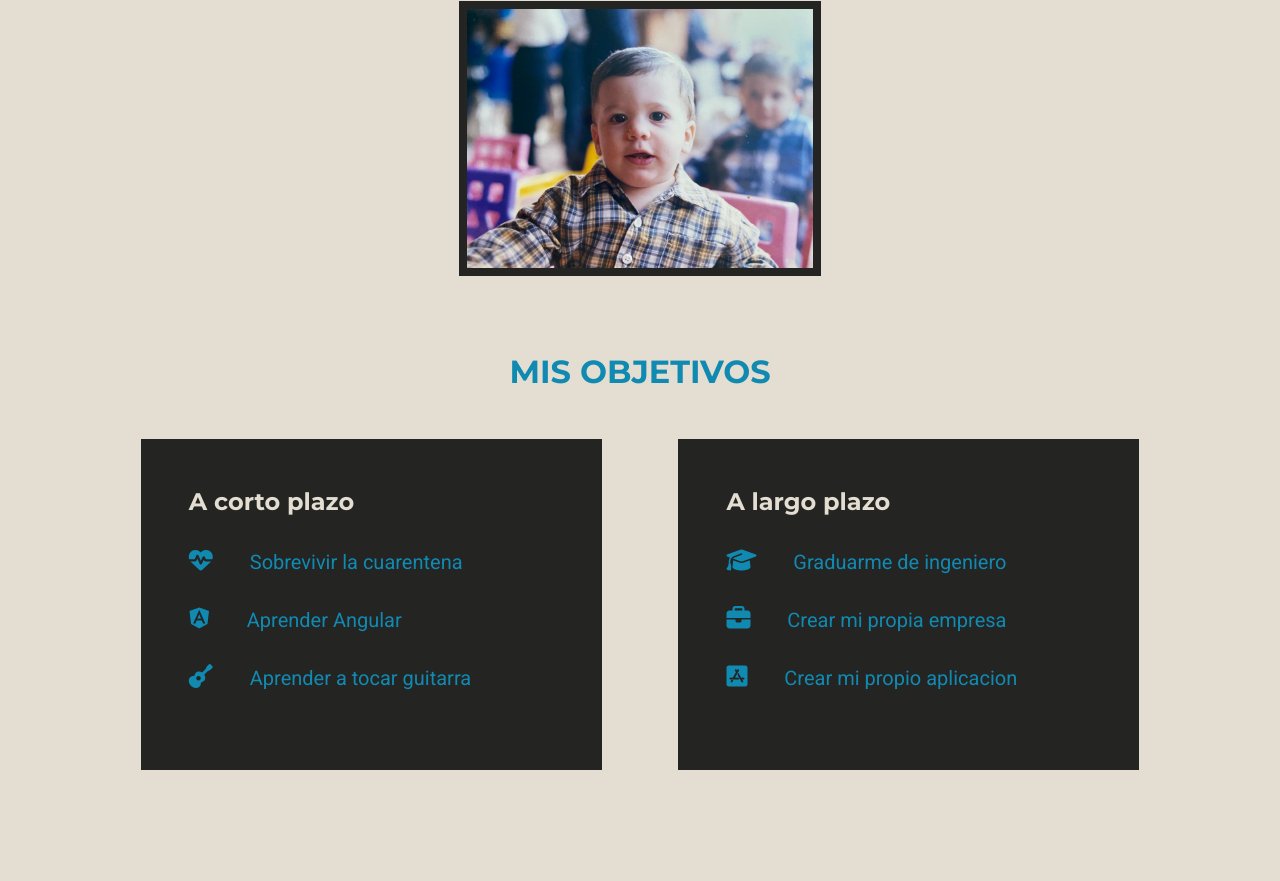
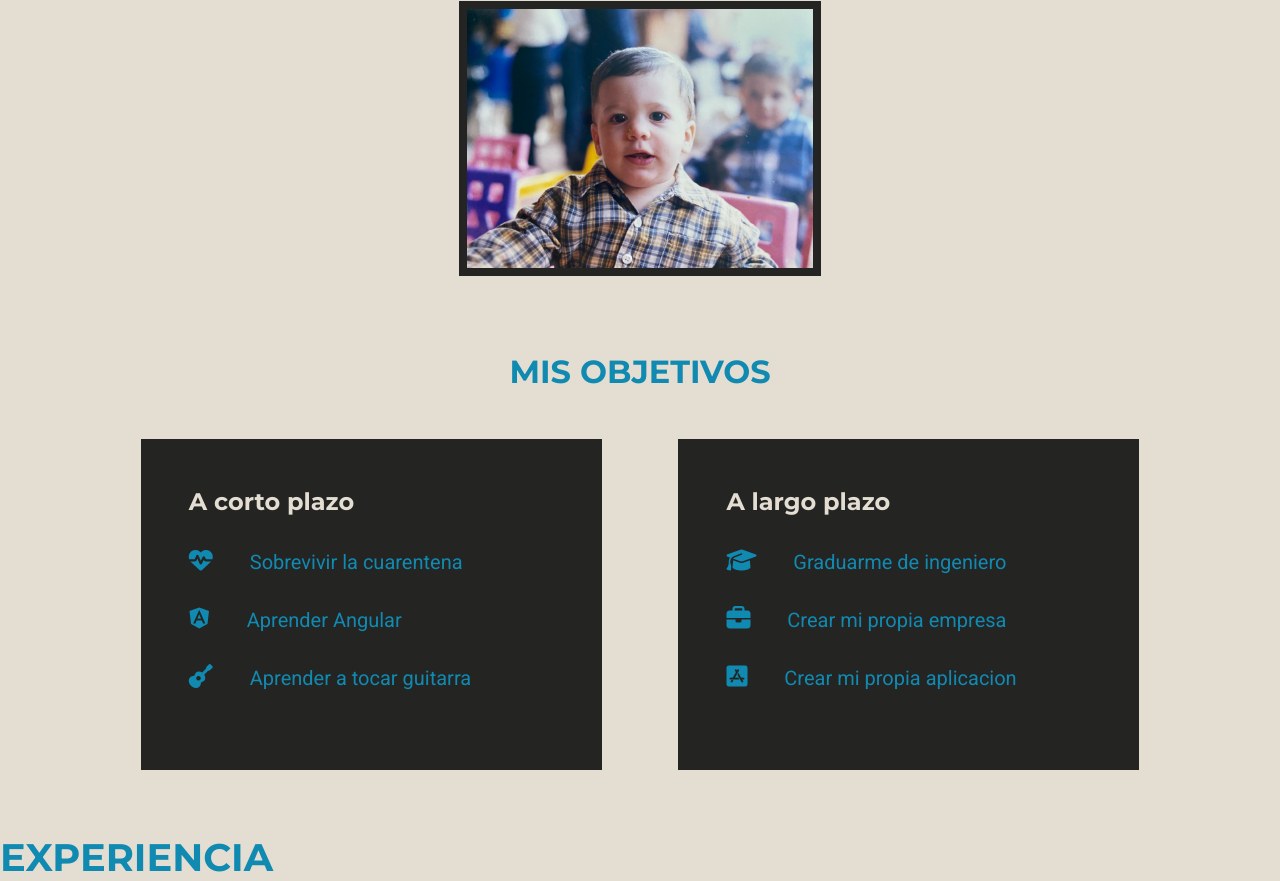
Before and after one commit to nbolinaga/portafolio, a plain HTML site: page index.html in a window 1280 px wide. Shown: the part 1133-2014 px from the top of the page. Before the commit the page ends 1967 px from the top, so only its background shows below. Drawn offline with Linux system fonts and the light colour scheme.

Commit message:
custom scrollbar

```diff
--- a/index.html
+++ b/index.html
@@ -18,7 +18,7 @@
                 <img src="./assets/logo.svg" alt="logo" id="nav-logo">
                 <li class="nav-item"><a href="#hero">INICIO</a></li>
                 <li class="nav-item"><a href="#about">ACERCA DE MI</a></li>
-                <li class="nav-item"><a href="#exp">EXPERIENCIA</a></li>
+                <li class="nav-item"><a href="#experience">EXPERIENCIA</a></li>
                 <li class="nav-item"><a href="#skills">HABILIDADES</a></li>
                 <li class="nav-item"><a href="#contact">CONTACTAME</a></li>
             </ul>
@@ -51,9 +51,12 @@
                     <h4>A largo plazo</h4>
                     <li class="objetivo"><p><i class="fas fa-graduation-cap"></i> Graduarme de ingeniero</p></li>
                     <li class="objetivo"><p><i class="fas fa-briefcase"></i> Crear mi propia empresa</p></li>
-                    <li class="objetivo"><p><i class="fab fa-app-store-ios"></i> Crear mi propio aplicacion</p></li>
+                    <li class="objetivo"><p><i class="fab fa-app-store-ios"></i> Crear mi propia aplicacion</p></li>
                 </ul>
             </div>
+        </section>
+        <section id="experience">
+            <h2 class="subtitle">EXPERIENCIA</h2>
         </section>
     </main>
     <footer></footer>
--- a/style.css
+++ b/style.css
@@ -40,7 +40,23 @@ a:visited{
 h2.subtitle{
   font-size: 3vw;
 }
+/* SCROLLBAR ------------------------------------------------------------------------------- */
+::-webkit-scrollbar {
+  width: 1vw;
+  background-color: var(--main);
+  background-position: bottom;
+}
 
+/* Track */
+::-webkit-scrollbar-track {
+  box-shadow: inset 0 0 5px var(--det);
+}
+
+/* Handle */
+::-webkit-scrollbar-thumb {
+  background:  var(--det);
+  min-height: 20px;
+}
 /* NAVBAR ------------------------------------------------------------------------------- */
 img#nav-logo{
   height: 5vh;
@@ -82,7 +98,7 @@ div#hero-flechas{
   position: absolute;
   display: flex;
   justify-content: space-between;
-  width:100vw;
+  width: 100vw;
   top: 50%;
   left: 0;
   transform: translate(0%, -50%);
@@ -95,9 +111,9 @@ div#hero-flechas p.flecha{
   cursor: pointer;
 }
 section#hero::before{
-  content: "Mi nombre es Nicolas Bolinaga, bienvenido a mi portafolio";
+  content: "Mi nombre es Nicolas Bolinaga, bienvenido a mi portafolio ";
   position: absolute;
-  width: 100vw;
+  width: 98vw;
   top: 50%;
   left: 0;
   transform: translate(0%, -50%);
```
